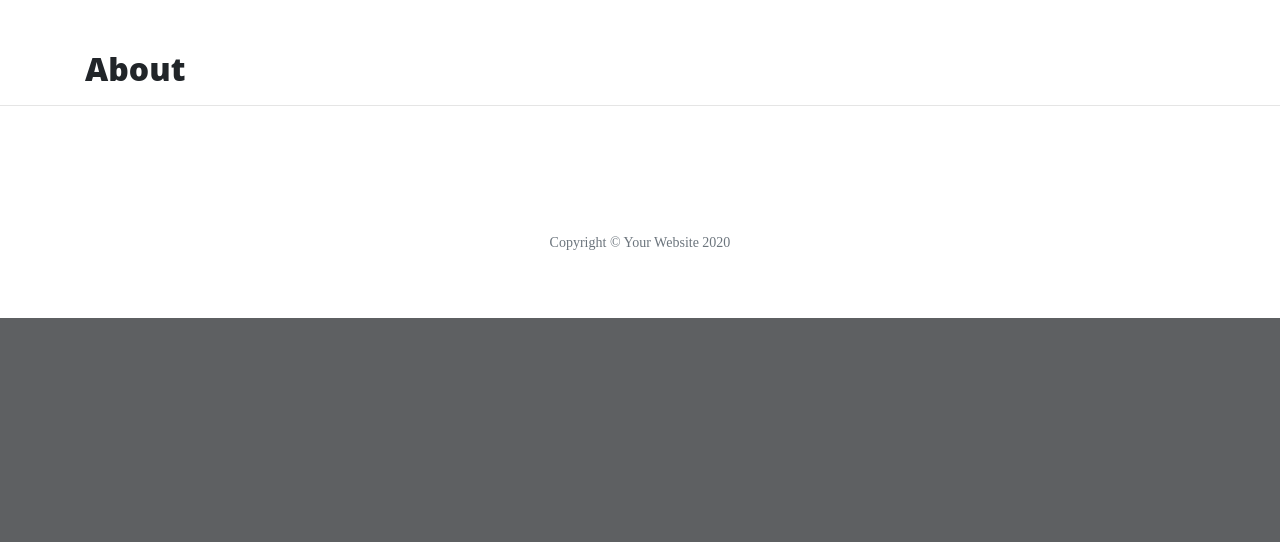
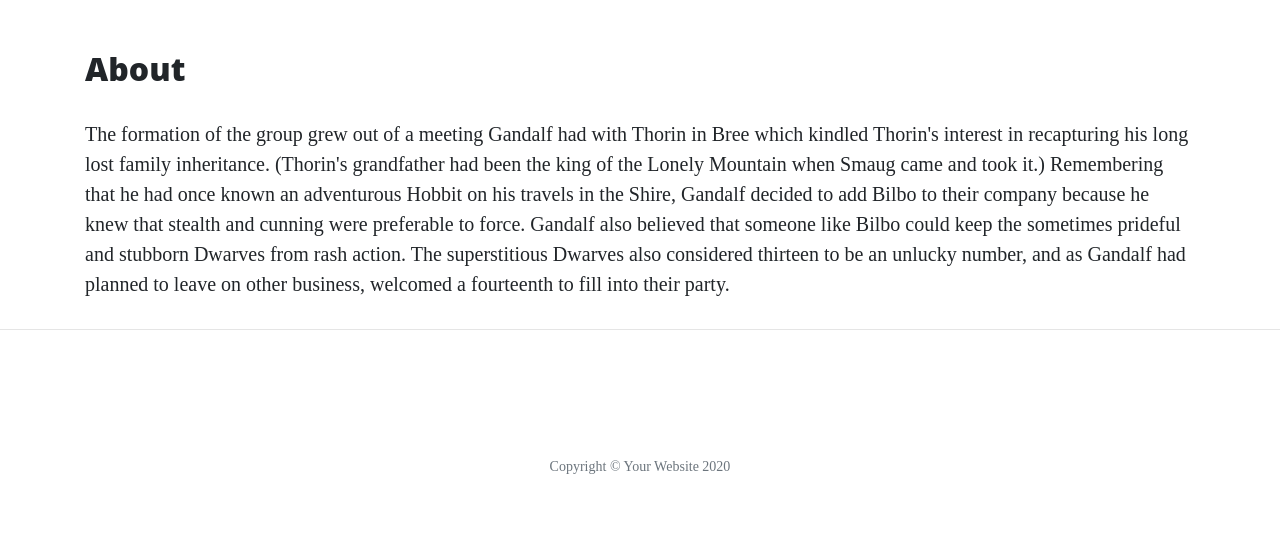
Before and after one commit to veraleitaodev/flask, a Flask app: page /about in a window 1280 px wide. Shown: the part 628-1170 px from the top of the page. Before the commit the page ends 946 px from the top, so only its background shows below. Run offline with Flask 2, Linux system fonts and the light colour scheme; some libraries are stand-ins or nearby versions.

Commit message:
added paragraph to about.html

```diff
--- a/templates/about.html
+++ b/templates/about.html
@@ -1,4 +1,15 @@
-{% extends 'base.html' %}
-{% block content %}
-    <h2>About</h2>
+{% extends 'base.html' %} {% block content %}
+<h2>About</h2>
+<p>
+  The formation of the group grew out of a meeting Gandalf had with Thorin in
+  Bree which kindled Thorin's interest in recapturing his long lost family
+  inheritance. (Thorin's grandfather had been the king of the Lonely Mountain
+  when Smaug came and took it.) Remembering that he had once known an
+  adventurous Hobbit on his travels in the Shire, Gandalf decided to add Bilbo
+  to their company because he knew that stealth and cunning were preferable to
+  force. Gandalf also believed that someone like Bilbo could keep the sometimes
+  prideful and stubborn Dwarves from rash action. The superstitious Dwarves also
+  considered thirteen to be an unlucky number, and as Gandalf had planned to
+  leave on other business, welcomed a fourteenth to fill into their party.
+</p>
 {% endblock %}
```
